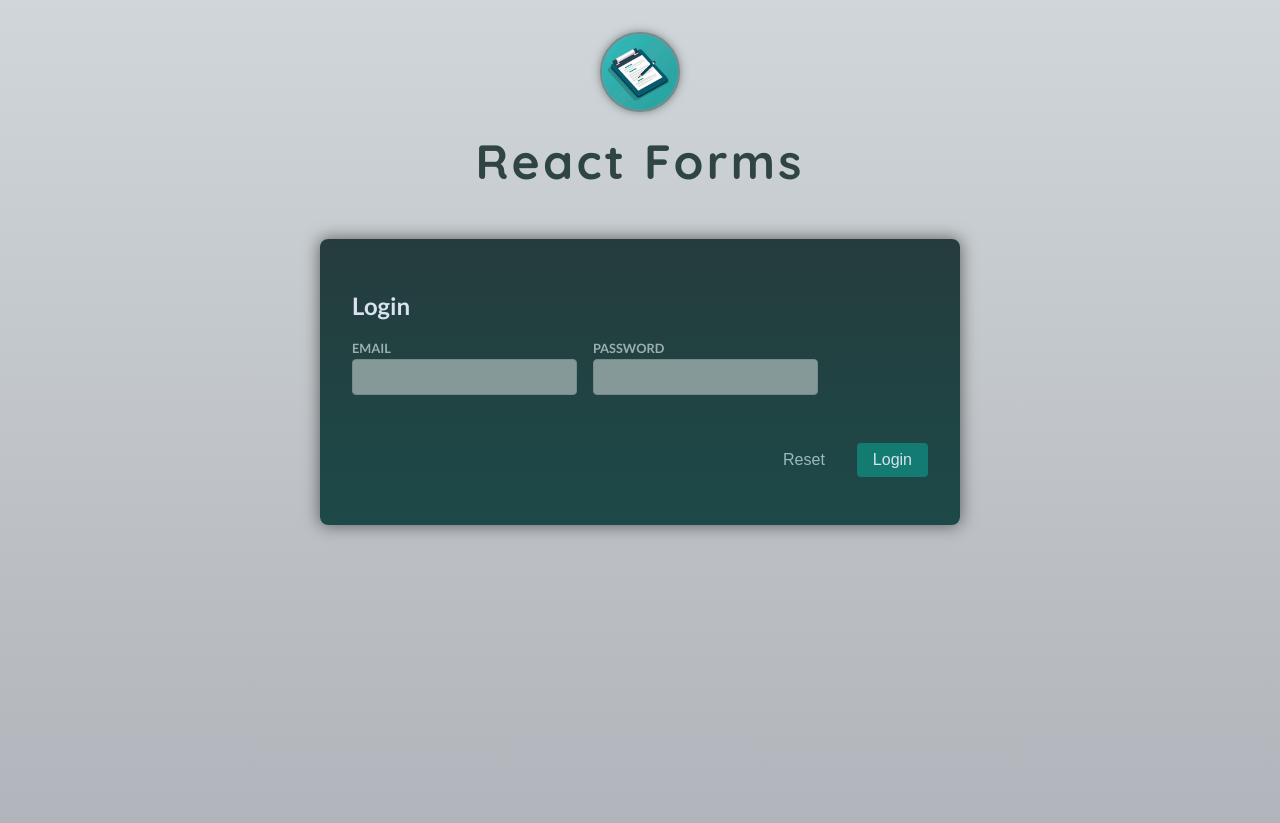
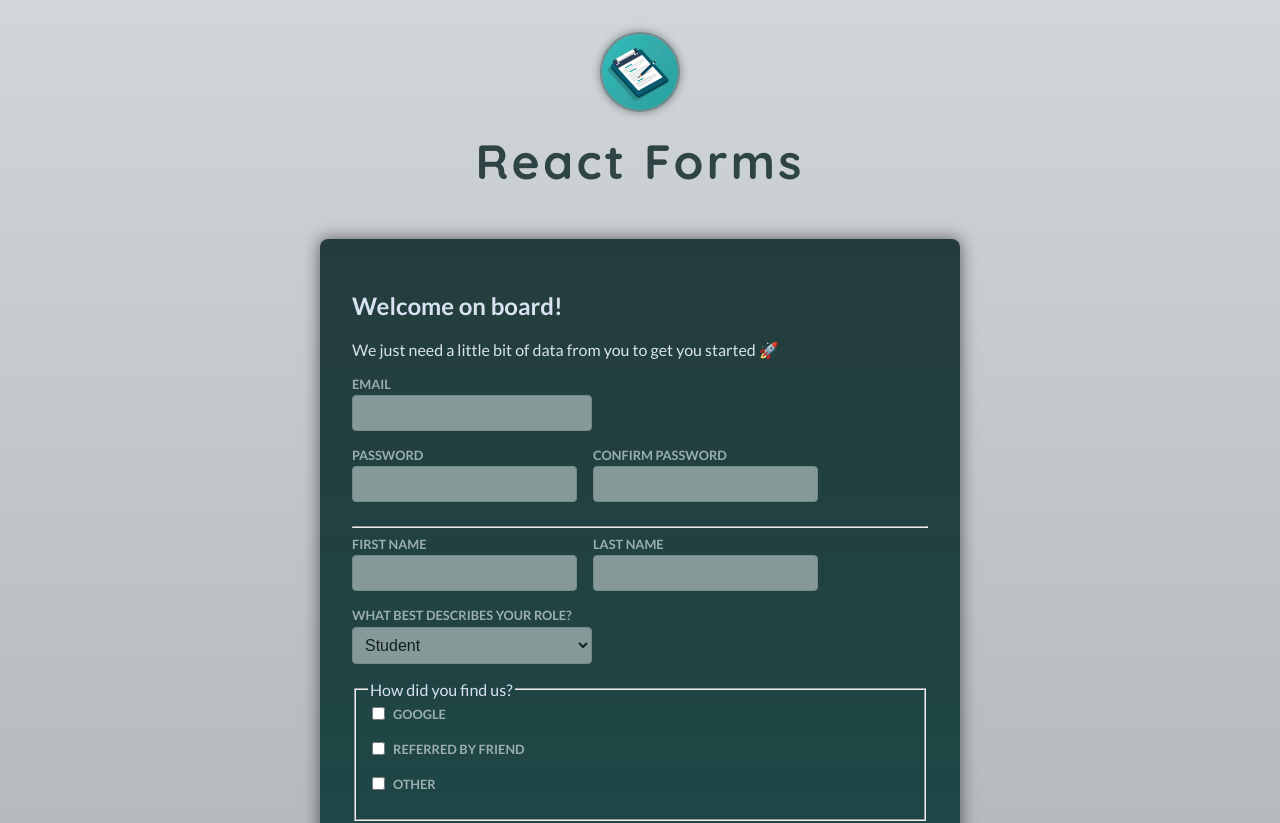
Before and after one commit to jerome-shiftleft/react-forms, a React (Vite) app: page / in a window 1280 px wide. Shown: the top 823 px of the page. Built offline with nearby package versions, Linux system fonts and the light colour scheme.

Commit message:
progress

```diff
--- a/src/App.jsx
+++ b/src/App.jsx
@@ -1,14 +1,14 @@
 import Header from './components/Header.jsx';
-import Login from './components/Login.jsx';
-//import Signup from './components/Signup.jsx';
+//import Login from './components/Login.jsx';
+import Signup from './components/Signup.jsx';
 
 function App() {
   return (
     <>
       <Header />
       <main>
-        <Login />
-        {/* <Signup /> */}
+        {/* <Login /> */}
+        <Signup />
       </main>
     </>
   );
--- a/src/components/Signup.jsx
+++ b/src/components/Signup.jsx
@@ -4,7 +4,7 @@ export default function Signup() {
     const fd = new FormData(event.target);
     //const enteredEmail = fd.get('email');
 
-    const acquisitionChannel = fd.getAll('acquisition');
+    const acquisitionChannel = fd.getAll("acquisition");
     const data = Object.fromEntries(fd.entries());
     data.acquisition = acquisitionChannel;
     console.log(data);
@@ -18,13 +18,19 @@ export default function Signup() {
 
       <div className="control">
         <label htmlFor="email">Email</label>
-        <input id="email" type="email" name="email" />
+        <input id="email" type="email" name="email" required />
       </div>
 
       <div className="control-row">
         <div className="control">
           <label htmlFor="password">Password</label>
-          <input id="password" type="password" name="password" />
+          <input
+            id="password"
+            type="password"
+            name="password"
+            required
+            minLength={4}
+          />
         </div>
 
         <div className="control">
@@ -33,6 +39,8 @@ export default function Signup() {
             id="confirm-password"
             type="password"
             name="confirm-password"
+            required
+            minLength={4}
           />
         </div>
       </div>
@@ -42,18 +50,18 @@ export default function Signup() {
       <div className="control-row">
         <div className="control">
           <label htmlFor="first-name">First Name</label>
-          <input type="text" id="first-name" name="first-name" />
+          <input type="text" id="first-name" name="first-name" required />
         </div>
 
         <div className="control">
           <label htmlFor="last-name">Last Name</label>
-          <input type="text" id="last-name" name="last-name" />
+          <input type="text" id="last-name" name="last-name" required />
         </div>
       </div>
 
       <div className="control">
         <label htmlFor="phone">What best describes your role?</label>
-        <select id="role" name="role">
+        <select id="role" name="role" required>
           <option value="student">Student</option>
           <option value="teacher">Teacher</option>
           <option value="employee">Employee</option>
@@ -92,7 +100,7 @@ export default function Signup() {
 
       <div className="control">
         <label htmlFor="terms-and-conditions">
-          <input type="checkbox" id="terms-and-conditions" name="terms" />I
+          <input type="checkbox" id="terms-and-conditions" name="terms" required />I
           agree to the terms and conditions
         </label>
       </div>
```
